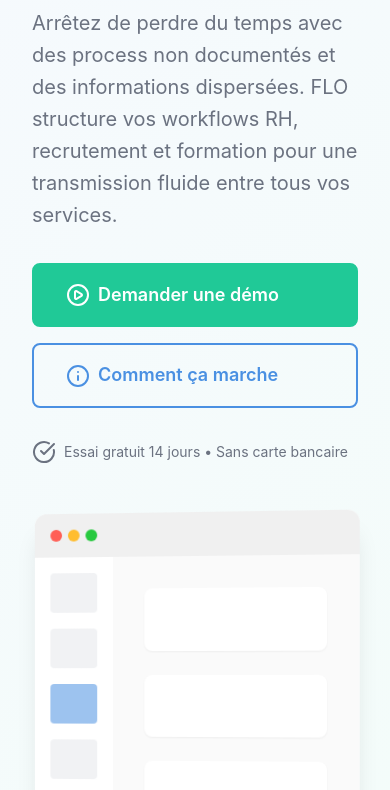
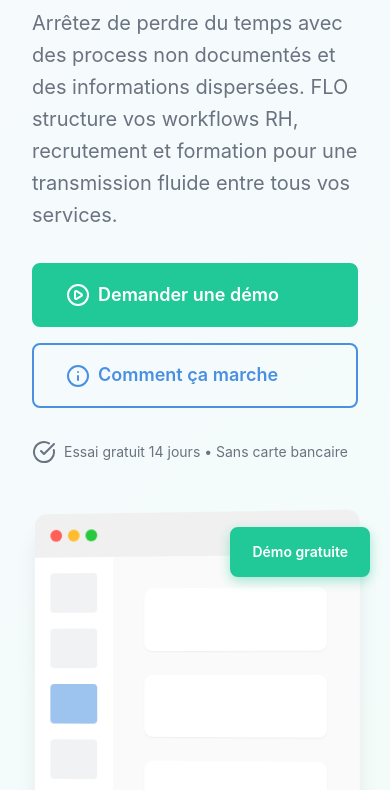
Before and after one commit to Jaemeson-RA/leadgen-site, a plain HTML site: page index.html in a window 390 px wide. Shown: the part 247-1037 px from the top of the page. Drawn offline with nearby package versions, Linux system fonts and the light colour scheme.

Commit message:
Make CTA button floating on mobile with 'Démo gratuite' text

```diff
--- a/index.html
+++ b/index.html
@@ -43,7 +43,7 @@
                     <li><a href="#faq">FAQ</a></li>
                 </ul>
 
-                <a href="#demo" class="btn btn--primary btn--small">Demander une démo</a>
+                <a href="#demo" class="btn btn--primary btn--small"><span class="btn__text-desktop">Demander une démo</span><span class="btn__text-mobile">Démo gratuite</span></a>
 
                 <!-- Mobile Menu Toggle -->
                 <button class="nav__toggle" id="nav-toggle">
--- a/style.css
+++ b/style.css
@@ -220,6 +220,36 @@
     .nav__toggle {
         display: flex;
     }
+
+    /* Bouton Démo flottant sur mobile */
+    .nav .btn--primary {
+        position: fixed;
+        bottom: 20px;
+        right: 20px;
+        z-index: 999;
+        box-shadow: 0 4px 12px rgba(32, 201, 151, 0.4);
+        padding: 0.75rem 1.25rem;
+    }
+
+    /* Afficher texte mobile, cacher texte desktop */
+    .btn__text-desktop {
+        display: none;
+    }
+
+    .btn__text-mobile {
+        display: inline;
+    }
+}
+
+/* Desktop: texte normal */
+@media (min-width: 769px) {
+    .btn__text-desktop {
+        display: inline;
+    }
+
+    .btn__text-mobile {
+        display: none;
+    }
 }
 
 /* ============================================ */
```
